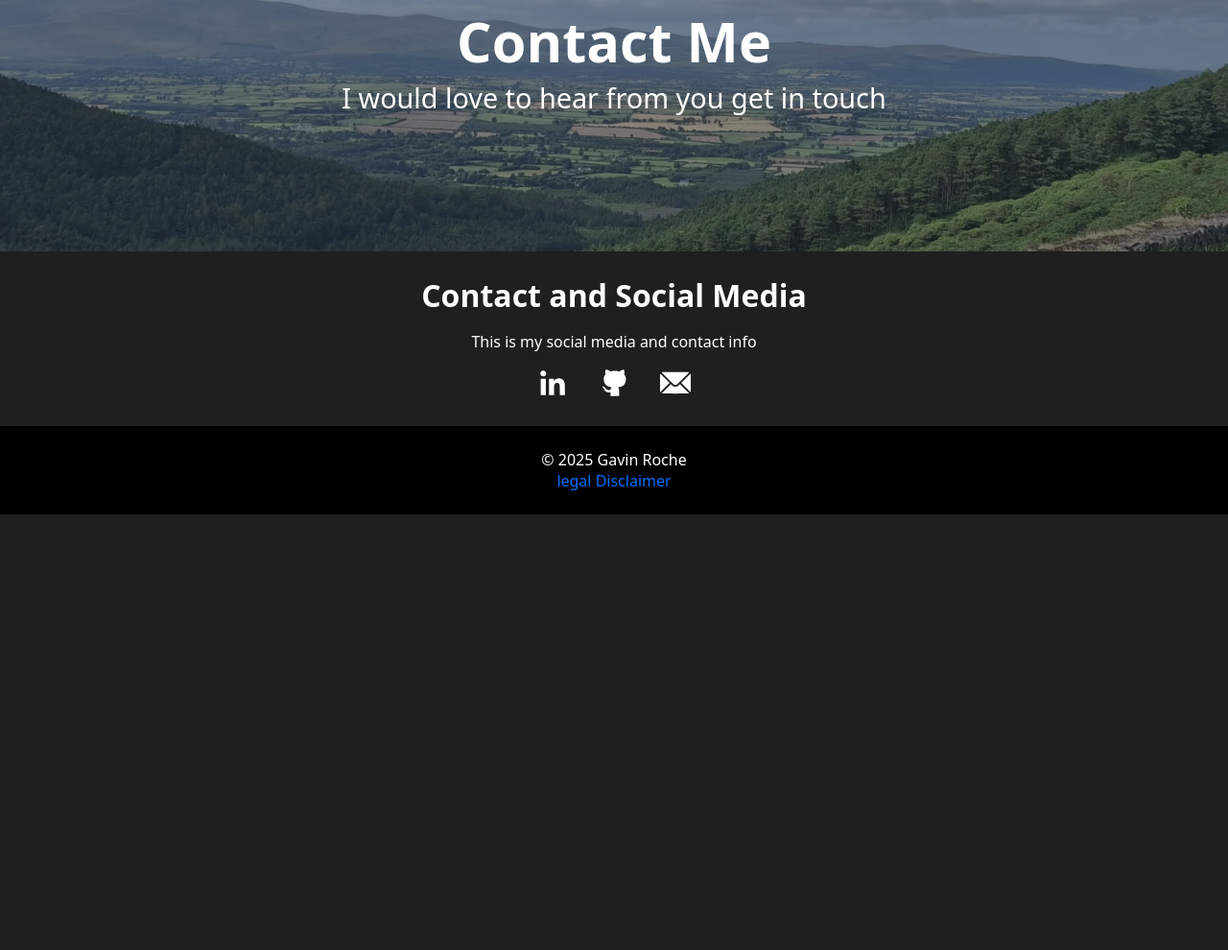
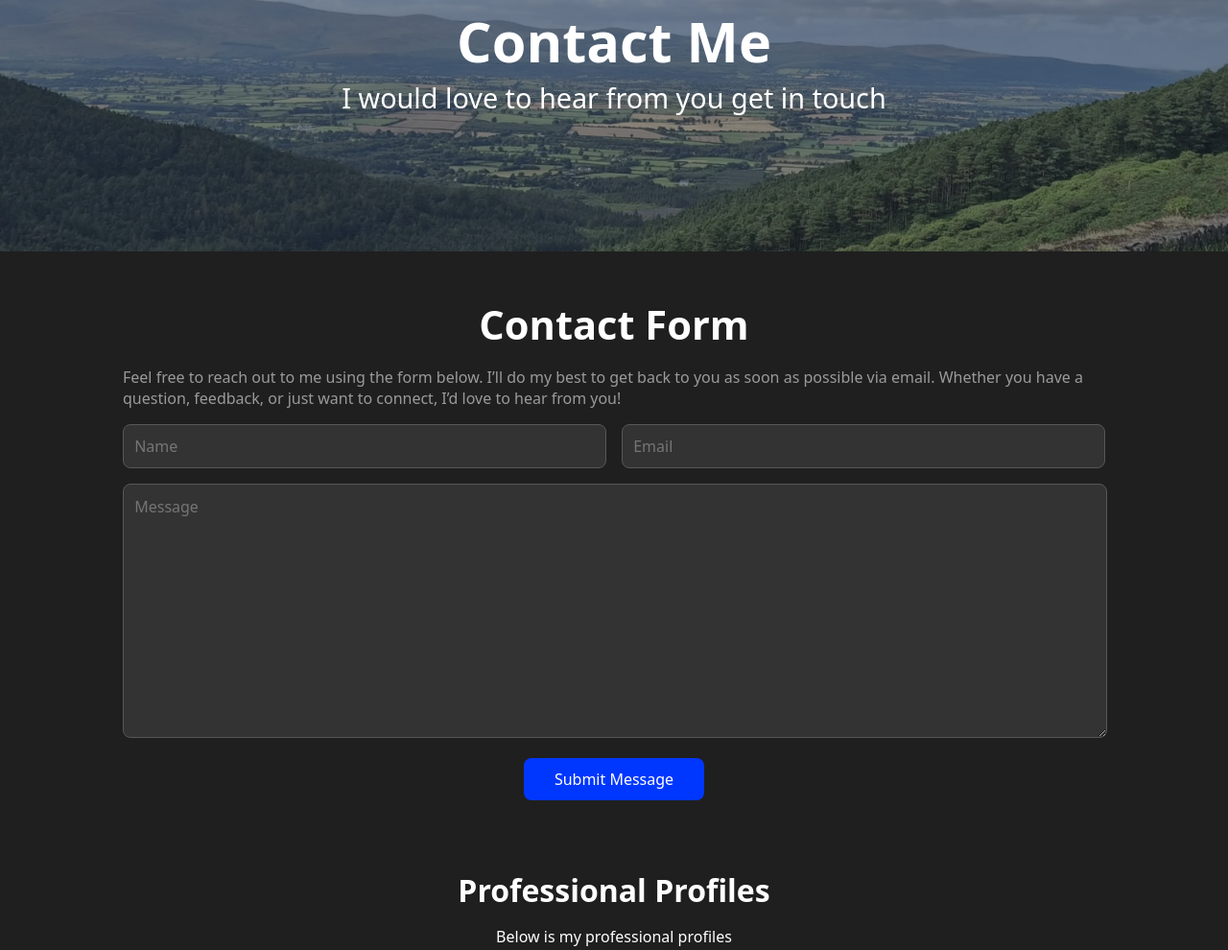
Before and after one commit to Gavin-Roche/my_website, a plain HTML site: page contact_me.html in a window 1280 px wide. Shown: the part 138-1128 px from the top of the page at 96% size. Before the commit the page ends 800 px from the top, so only its background shows below. Drawn offline with Linux system fonts and the light colour scheme.

Commit message:
Added Contact Me form

```diff
--- a/contact_me.html
+++ b/contact_me.html
@@ -7,10 +7,14 @@
 
         <link rel="preload" href="/css/hero_section.css" as="style" type="text/css">
         <link rel="preload" href="/css/main.css" as="style" type="text/css">
+        <link rel="preload" href="/css/contact_me.css" as="style" type="text/css">
+        <link rel="preload" href="/css/subpages.css" as="style" type="text/css">
         <link rel="preload" href="/images/subpages_hero/subpage_hero_smaller.webp" as="image">
 
         <link rel="stylesheet" href="/css/hero_section.css">
         <link rel="stylesheet" href="/css/main.css">
+        <link rel="stylesheet" href="/css/contact_me.css">
+        <link rel="stylesheet" href="/css/subpages.css">
 
         <link rel="icon" type="image/png" sizes="32x32" href="/images/favicon/favicon-32x32.png">
         <link rel="icon" type="image/png" sizes="16x16" href="/images/favicon/favicon-16x16.png">
@@ -48,22 +52,42 @@
 
             <div id="headerText">
                 <h1>Contact Me</h1>
-                <p>I would love to hear from you get in touch</p>
+                    <p>I would love to hear from you get in touch</p>
             </div>
         </header>
 
+        <section class="firstSection">
+                <h1 class="sectionHeader">Contact Form</h1>
+                    <p class="firstSectionParagraph">Feel free to reach out to me using the form below. I’ll do my best to get back to you as soon as
+                        possible via email. Whether you have a question, feedback, or just want to connect, I’d love to hear from you!</p>
+
+                    <form action="https://formsubmit.co/69d8a3aeb90af9cc97123e66e984d8c3" method="POST">
+                        <input type="hidden" name="_next" value="http://127.0.0.1:5500/about_me.html">
+                        <input type="hidden" name="_captcha" value="false">
+
+                        <div id="nameEmail">
+                            <input type="text" id="name" name="name" placeholder="Name" required>
+                            <input type="email" id="email" name="email" placeholder="Email" required>
+                        </div>
+
+                        <textarea id="message" name="message" placeholder="Message" rows="4" required></textarea>
+
+                        <div id="submitContainer">
+                            <input id="submit" type="submit" value="Submit Message">
+                        </div>
+                    </form>
+        </section>
+
         <footer>
             <div class="contactContainer">
-                <h1>Contact and Social Media</h1>
-                    <p>This is my social media and contact info</p>
+                <h1>Professional Profiles</h1>
+                    <p>Below is my professional profiles</p>
 
-                    <div class="socialMediaIcons">
+                    <div class="contactContainerIcons">
                         <a href="https://www.linkedin.com/in/gavin-roche-gr/"><img src="images/icons/darkMode/linkedin.svg" loading="lazy" alt="linkedin Icon"></a>
                         <!--"Icon made by NajmunNahar from www.flaticon.com"/-->
                         <a href="https://github.com/Gavin-Roche?tab=repositories"><img src="images/icons/darkMode/github.svg" loading="lazy" alt="github Icon"></a>
                         <!--"Icon made by Laisa Islam Ani from www.flaticon.com"/-->
-                        <a href="/contact_me.html"><img src="images/icons/darkMode/email.svg" loading="lazy" alt="Contact form"></a>
-                        <!--"Icon made by Freepik from www.flaticon.com"/-->
                     </div>
             </div>
 
--- a/css/contact_me.css
+++ b/css/contact_me.css
@@ -0,0 +1,81 @@
+/* ----------variables---------- */
+
+:root {
+    --padding-form-boxes: 0.7rem;
+}
+
+/* ----------contact form styles---------- */
+
+#nameEmail {
+    display: flex;
+    justify-content: space-between;
+    gap: 1rem;
+}
+
+#nameEmail input {
+    width: 100%;
+    padding: var(--padding-form-boxes);
+    margin-bottom: 1rem;
+    border: 1px solid #575757;
+    border-radius: 8px;
+    background-color: #333333;
+    color: white;
+    font-size: 1rem;
+}
+
+#message {
+    width: calc(100% - var(--padding-form-boxes) * 2);
+    padding: var(--padding-form-boxes);
+    margin-bottom: 1rem;
+    border: 1px solid #575757;
+    border-radius: 8px;
+    background-color: #333333;
+    color: white;
+    font-size: 1rem;
+    height: 15rem;
+    min-height: 7rem;
+    max-height: 30rem;
+    resize: vertical;
+}
+
+#submitContainer{
+    display: flex;
+    justify-content: center;
+}
+
+#submit {
+    padding: var(--padding-form-boxes) 2rem;
+    background-color: #0037FF;
+    color: white;
+    border: none;
+    border-radius: 8px;
+    font-size: 1rem;
+    cursor: pointer;
+}
+
+#submit:hover {
+    background-color: #0070FF;
+}
+
+/* ----------responsive styles---------- */
+
+@media (max-width: 750px) {
+
+    #nameEmail {
+        flex-direction: column;
+        gap: 0rem;
+    }
+
+    #nameEmail input {
+        width: calc(100% - var(--padding-form-boxes) * 2);
+    }
+}
+
+/* #nameEmail input:focus {
+    outline: 1px solid #0070FF;
+
+    outline: none;
+    border-color: #0070FF;
+
+    or just normal ask for a second opinion
+} */
--- a/css/main.css
+++ b/css/main.css
@@ -95,7 +95,7 @@ footer img {
     padding: 1.5em;
 }
 
-.socialMediaIcons {
+.contactContainerIcons {
     display: flex;
     gap: 2rem;
 }
```
Also changed, not shown: about_me.html (+4 -4 lines), index.html (+4 -4 lines), projects.html (+3 -3 lines).
